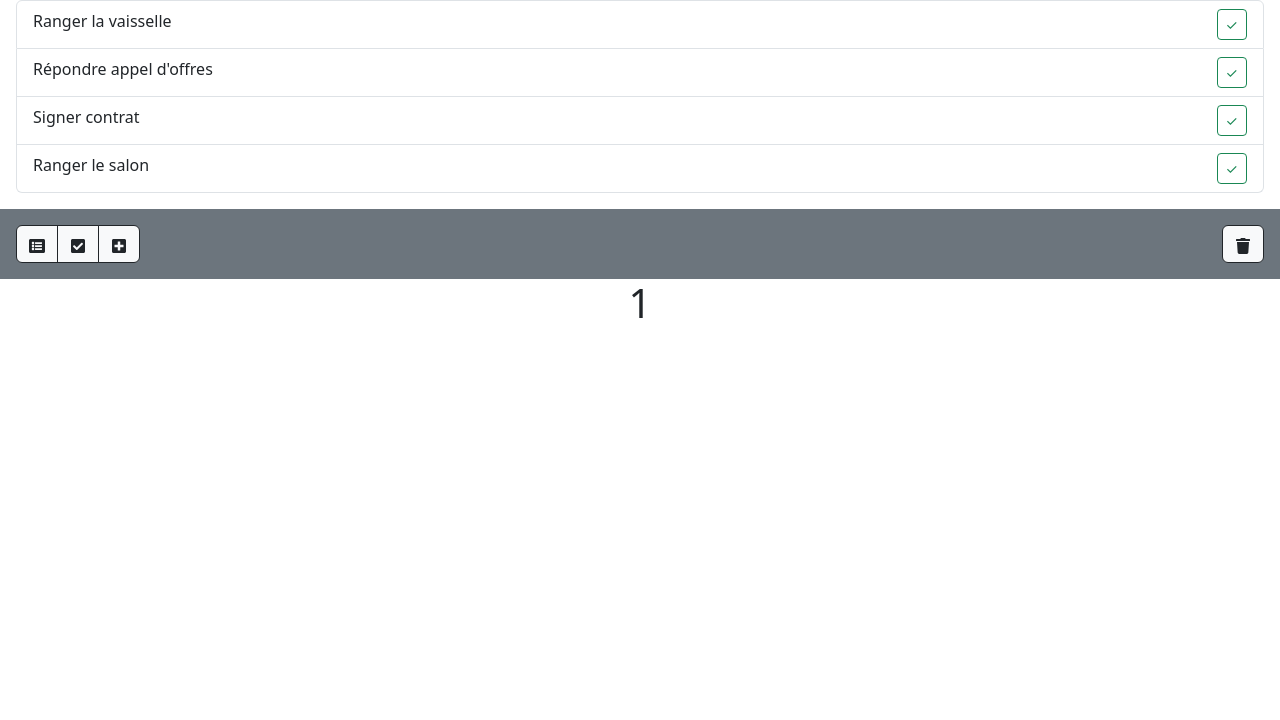
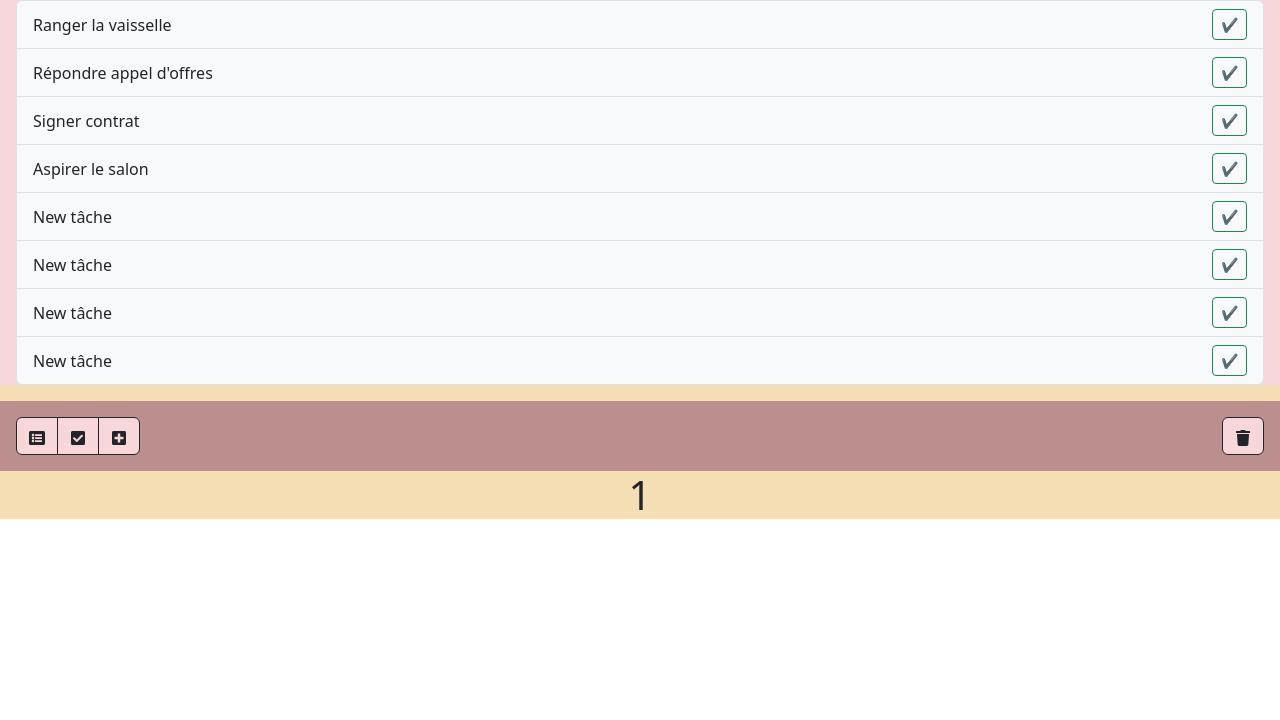
Before and after one commit to SylviaBan/todolist-react, a React app: page /tasks/1 in a window 1280 px wide. Shown: the part 80-800 px from the top of the page. Built offline with nearby package versions, Linux system fonts and the light colour scheme.

Commit message:
Import json qui fait office de lAPI. Affichage de tasks automatiquemnt.

```diff
--- a/public/data.json
+++ b/public/data.json
@@ -1,6 +1,6 @@
 [
   {"id": "jsertu7a", "name": "Ranger la vaisselle", "completed": false},
-  {"id": "jseruo7l", "name": "RÃ©pondre appel d'offres", "completed": false},
+  {"id": "jseruo7l", "name": "Répondre appel d'offres", "completed": false},
   {"id": "jseruy2q", "name": "Signer contrat", "completed": false},
   {"id": "jserv4sw", "name": "Aspirer le salon", "completed": false}
 ]
--- a/src/components/AddTask.js
+++ b/src/components/AddTask.js
@@ -1,40 +1,8 @@
-import React, { useState } from 'react';
 
-function AddTask({ onAddTask }) {
-    const [taskName, setTaskName] = useState('');
-
-    const handleInputChange = (e) => {
-        setTaskName(e.target.value);
-    };
-
-    const handleSubmit = (e) => {
-        e.preventDefault();
-
-        if (taskName.trim() === '') {
-            return; // Ne rien faire si le nom de la tâche est vide
-        }
-
-        // Appeler la fonction de rappel pour ajouter la tâche
-        onAddTask(taskName);
-
-        // Réinitialiser le champ de saisie
-        setTaskName('');
-    };
-
+export default function AddTask() {
     return (
         <div>
-            <h2>Ajouter une tâche</h2>
-            <form onSubmit={handleSubmit}>
-                <input
-                    type="text"
-                    placeholder="Nom de la tâche"
-                    value={taskName}
-                    onChange={handleInputChange}
-                />
-                <button type="submit">Ajouter</button>
-            </form>
+            <h1>Add Task</h1>
         </div>
     );
 }
-
-export default AddTask;
--- a/src/components/NavBar.js
+++ b/src/components/NavBar.js
@@ -3,16 +3,16 @@ import { Link } from 'react-router-dom';
 export default function TodoList() {
     return (
 
-        <footer className="d-flex justify-content-between bg-secondary p-3" id="mainFooter">
+        <footer className="d-flex justify-content-between p-3" id="mainFooter">
             <div className="btn-group">
                 {/* All tasks*/}
-                <Link to="/" className="btn btn-outline-dark bg-light"><FaListAlt/></Link>
+                <Link to="/" className="btn btn-outline-dark bg-danger-subtle"><FaListAlt/></Link>
                 {/* Completed tasks*/}
-                <Link to="/completed" className="btn btn-outline-dark bg-light"><FaCheckSquare/></Link>
+                <Link to="/completed" className="btn btn-outline-dark bg-danger-subtle"><FaCheckSquare/></Link>
                 {/* Add task*/}
-                <Link to="/add-task" className="btn btn-outline-dark bg-light"><FaPlusSquare/></Link>
+                <Link to="/add-task" className="btn btn-outline-dark bg-danger-subtle"><FaPlusSquare/></Link>
             </div>
-            <button className="btn btn-outline-dark bg-light"><FaTrash/></button>
+            <button className="btn btn-outline-dark bg-danger-subtle"><FaTrash/></button>
         </footer>
     );
 }
--- a/src/components/TodoList.js
+++ b/src/components/TodoList.js
@@ -1,31 +1,52 @@
 import { useParams } from 'react-router-dom';
+import {useEffect, useState} from "react";
 
 export default function TodoList() {
 
+    const [tasks, setTasks] = useState([]);
     const { search } = useParams();
-    const tasks = [];
+
+
+    useEffect(() => {
+
+        fetch('/data.json')
+            .then(res => res.json())
+            .then(tasks => setTasks(tasks));
+
+    });
 
     return (
-        <section id="todo">
-            <h1 className="m-3">Liste de tâches</h1>
+        <body>
+        <section id="todo" className="bg-danger-subtle">
+            <h1 className="m-3 text-danger-emphasis">Liste de tâches</h1>
             <ul className="list-group m-3">
-                <li className="list-group-item d-flex align-tiems-center">
-                    Ranger la vaisselle
-                    <button className="btn btn-sm ms-auto btn-outline-success">&#x2713;</button>
+
+
+                {tasks.map(t => (
+                    <li className="list-group-item d-flex align-items-center bg-light">
+                        {t.name}
+                        <button className="btn btn-sm ms-auto btn-outline-success">&#x2714;</button>
+                    </li>)
+                )}
+
+                <li className="list-group-item d-flex align-items-center bg-light">
+                    New tâche
+                    <button className="btn btn-sm ms-auto btn-outline-success">&#x2714;</button>
                 </li>
-                <li className="list-group-item d-flex align-tiems-center">
-                    Répondre appel d'offres
-                    <button className="btn btn-sm ms-auto btn-outline-success">&#x2713;</button>
+                <li className="list-group-item d-flex align-items-center bg-light">
+                    New tâche
+                    <button className="btn btn-sm ms-auto btn-outline-success">&#x2714;</button>
                 </li>
-                <li className="list-group-item d-flex align-tiems-center">
-                    Signer contrat
-                    <button className="btn btn-sm ms-auto btn-outline-success">&#x2713;</button>
+                <li className="list-group-item d-flex align-items-center bg-light">
+                    New tâche
+                    <button className="btn btn-sm ms-auto btn-outline-success">&#x2714;</button>
                 </li>
-                <li className="list-group-item d-flex align-tiems-center">
-                    Ranger le salon
-                    <button className="btn btn-sm ms-auto btn-outline-success">&#x2713;</button>
+                <li className="list-group-item d-flex align-items-center bg-light">
+                    New tâche
+                    <button className="btn btn-sm ms-auto btn-outline-success">&#x2714;</button>
                 </li>
             </ul>
         </section>
+        </body>
     );
 }
--- a/src/index.css
+++ b/src/index.css
@@ -1,5 +1,6 @@
 body {
   margin: 0;
+  background-color: wheat;
   font-family: -apple-system, BlinkMacSystemFont, 'Segoe UI', 'Roboto', 'Oxygen',
     'Ubuntu', 'Cantarell', 'Fira Sans', 'Droid Sans', 'Helvetica Neue',
     sans-serif;
@@ -7,6 +8,14 @@ body {
   -moz-osx-font-smoothing: grayscale;
 }
 
+main {
+  background-color: wheat;
+}
+
+footer {
+  background-color: rosybrown;
+}
+
 code {
   font-family: source-code-pro, Menlo, Monaco, Consolas, 'Courier New',
     monospace;
```
